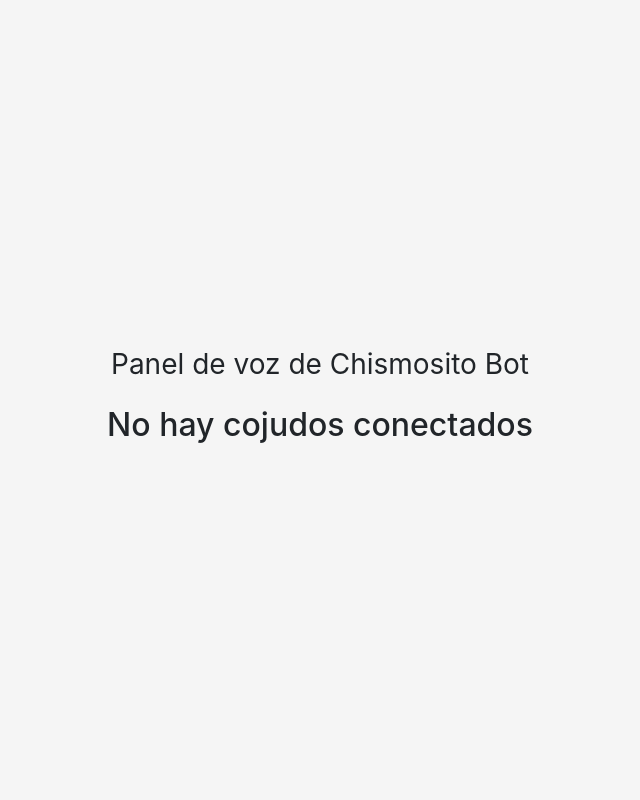
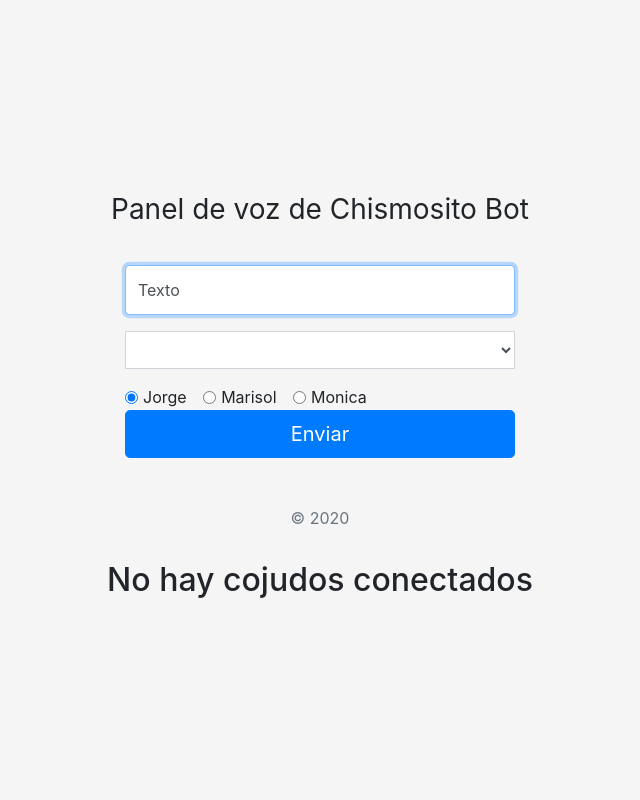
Before and after one commit to sebampuero/dummy-discord-bot, a Python web app: template templates/index.html in a window 1280 px wide. Shown: the whole page, without its empty margins (320-960 px from the left). Run offline with Jinja, Linux system fonts and the light colour scheme; the template is opened without the code that fills it, so the values that code supplies are empty; some libraries are stand-ins or nearby versions.

Commit message:
- fixes - nginx servers static files, flask is the server api

```diff
--- a/Concurrent/Server.py
+++ b/Concurrent/Server.py
@@ -20,5 +20,5 @@ class Server(OurThread):
 
     def run(self):
         app = Flask(__name__, template_folder='../templates/')
-        app.register_blueprint(get_bot_blueprint(self.client, self.voice, self.loop), url_prefix="/")
-        app.run(host="0.0.0.0", port=80, debug=True, use_reloader=False) #TODO: change api endpoint port to 3000 and let nginx handle static data
+        app.register_blueprint(get_bot_blueprint(self.client, self.voice, self.loop), url_prefix="/bot")
+        app.run(host="127.0.0.1", port=3000, debug=True, use_reloader=False) #TODO: change api endpoint port to 3000 and let nginx handle static data
--- a/Quote.py
+++ b/Quote.py
@@ -22,8 +22,9 @@ class Quote():
                 sleep_time = random.randint(3600, 12000)
                 await asyncio.sleep(sleep_time)
                 quote, member_id, guild_id = self.bot_be.select_random_daily_quote()
-                if quote != "" and self.client.system_channel:
-                    await self.client.system_channel.send(quote)
+                guild = self.client.get_guild(guild_id)
+                if quote != "" and guild.system_channel:
+                    await guild.system_channel.send(quote)
             except Exception as e:
                 print(str(e) + " but no problem for daily quote")
                 await asyncio.sleep(5)
--- a/Routes/BotBlueprint.py
+++ b/Routes/BotBlueprint.py
@@ -25,13 +25,13 @@ def get_bot_blueprint(client, voice, event_loop):
 
     bot_blueprint = Blueprint("bot", __name__)
 
-    @bot_blueprint.route("/")
-    def index():
+    @bot_blueprint.route("/members")
+    def get_members():
         members_list_with_voice = []
         for member in guild.members:
             if member.voice != None and not member.bot:
                 members_list_with_voice.append(member.display_name)
-        return render_template("index.html", members=members_list_with_voice)
+        return jsonify({"members": members_list_with_voice})
 
     @bot_blueprint.route("/say", methods=["POST"])
     def reproduce_from_text():
--- a/Voice.py
+++ b/Voice.py
@@ -205,6 +205,7 @@ class VoiceManager:
             await self.voice_client.disconnect(force=True)
             self.state = self.off
             self.prev_state = self.state
+            self.voice_client = None
 
 
 class State(object):
@@ -696,4 +697,6 @@ class Voice():
                 pass
 
     def entered_voice_channel(self, before, after):
-        return after.channel and before.channel == None and before.channel != after.channel
+        if after.channel and before.channel:
+            return before.channel.name != after.channel.name
+        return after.channel and before.channel == None
--- a/cogs/misc.py
+++ b/cogs/misc.py
@@ -24,9 +24,8 @@ class misc(commands.Cog):
 
     @commands.Cog.listener()
     async def on_member_join(self, member):
-        guild_id = member.guild.id
-        if self.client.system_channel:
-            await self.client.system_channel.send(f"Hola {member.display_name}, bienvenido a este canal de mierda")
+        if member.guild.system_channel:
+            await member.guild.system_channel.send(f"Hola {member.display_name}, bienvenido a este canal de mierda")
 
     @commands.Cog.listener()
     async def on_message(self, message):
--- a/templates/index.html
+++ b/templates/index.html
@@ -10,156 +10,29 @@
     <title>Chismosito Bot</title>
 
 
+    <script src="https://code.jquery.com/jquery-3.5.1.min.js"
+    integrity="sha256-9/aliU8dGd2tb6OSsuzixeV4y/faTqgFtohetphbbj0=" crossorigin="anonymous"></script>
     <!-- Bootstrap core CSS -->
     <link rel="stylesheet" href="https://stackpath.bootstrapcdn.com/bootstrap/4.4.1/css/bootstrap.min.css"
         integrity="sha384-Vkoo8x4CGsO3+Hhxv8T/Q5PaXtkKtu6ug5TOeNV6gBiFeWPGFN9MuhOf23Q9Ifjh" crossorigin="anonymous">
 
+    <link rel="stylesheet" href="static/css/styles.css">
     <meta name="theme-color" content="#563d7c">
-
-
-    <style>
-        .bd-placeholder-img {
-            font-size: 1.125rem;
-            text-anchor: middle;
-            -webkit-user-select: none;
-            -moz-user-select: none;
-            -ms-user-select: none;
-            user-select: none;
-        }
-
-        @media (min-width: 768px) {
-            .bd-placeholder-img-lg {
-                font-size: 3.5rem;
-            }
-        }
-
-        html,
-        body {
-            height: 100%;
-        }
-
-        body {
-            display: -ms-flexbox;
-            display: flex;
-            -ms-flex-align: center;
-            align-items: center;
-            padding-top: 40px;
-            padding-bottom: 40px;
-            background-color: #f5f5f5;
-        }
-
-        .form-signin {
-            width: 100%;
-            max-width: 420px;
-            padding: 15px;
-            margin: auto;
-        }
-
-        .form-label-group {
-            position: relative;
-            margin-bottom: 1rem;
-        }
-
-        .form-label-group>input,
-        .form-label-group>label {
-            height: 3.125rem;
-            padding: .75rem;
-        }
-
-        .form-label-group>label {
-            position: absolute;
-            top: 0;
-            left: 0;
-            display: block;
-            width: 100%;
-            margin-bottom: 0;
-            /* Override default `<label>` margin */
-            line-height: 1.5;
-            color: #495057;
-            pointer-events: none;
-            cursor: text;
-            /* Match the input under the label */
-            border: 1px solid transparent;
-            border-radius: .25rem;
-            transition: all .1s ease-in-out;
-        }
-
-        .form-label-group input::-webkit-input-placeholder {
-            color: transparent;
-        }
-
-        .form-label-group input:-ms-input-placeholder {
-            color: transparent;
-        }
-
-        .form-label-group input::-ms-input-placeholder {
-            color: transparent;
-        }
-
-        .form-label-group input::-moz-placeholder {
-            color: transparent;
-        }
-
-        .form-label-group input::placeholder {
-            color: transparent;
-        }
-
-        .form-label-group input:not(:placeholder-shown) {
-            padding-top: 1.25rem;
-            padding-bottom: .25rem;
-        }
-
-        .form-label-group input:not(:placeholder-shown)~label {
-            padding-top: .25rem;
-            padding-bottom: .25rem;
-            font-size: 12px;
-            color: #777;
-        }
-
-        /* Fallback for Edge
--------------------------------------------------- */
-        @supports (-ms-ime-align: auto) {
-            .form-label-group>label {
-                display: none;
-            }
-
-            .form-label-group input::-ms-input-placeholder {
-                color: #777;
-            }
-        }
-
-        /* Fallback for IE
--------------------------------------------------- */
-        @media all and (-ms-high-contrast: none),
-        (-ms-high-contrast: active) {
-            .form-label-group>label {
-                display: none;
-            }
-
-            .form-label-group input:-ms-input-placeholder {
-                color: #777;
-            }
-        }
-    </style>
 </head>
 
 <body>
     <div class="container">
-        {% if members|length > 0 %}
-        <form class="form-signin" id="send-form" action="/say" method="POST">
-            <div class="text-center mb-4">
-                <h1 class="h3 mb-3 font-weight-normal">Panel de voz de Chismosito Bot</h1>
-            </div>
-
+        <div class="text-center mb-4">
+            <h1 class="h3 mb-3 font-weight-normal">Panel de voz de Chismosito Bot</h1>
+        </div>
+        <form class="form-signin" id="send-form" action="/bot/say" method="POST">
             <div class="form-label-group">
                 <input type="text" id="text" class="form-control" name="text" placeholder="Texto" required autofocus>
                 <label for="text">Texto</label>
             </div>
             <div class="form-label-group">
-                <select class="form-control" id="select_name" name="select_name" style="border-radius: 0px;">
-                    {% for member in members %}
-                    <option value="{{ member }}">{{ member }}</option>
-                    {% endfor %}
+                <select class="form-control" id="members_select" name="select_name" style="border-radius: 0px;">
+                    <!--<option value=""></option>-->
                 </select>
             </div>
 
@@ -184,58 +57,15 @@
             <button id="send" class="btn btn-lg btn-primary btn-block" type="submit">Enviar</button>
             <p class="mt-5 mb-3 text-muted text-center">&copy; 2020</p>
         </form>
-        {% else %}
-        <div class="text-center mb-4">
-            <h1 class="h3 mb-3 font-weight-normal">Panel de voz de Chismosito Bot</h1>
-        </div>
-        <div class="row">
+        <div class="row" id="no_members_container">
             <div class="col-12">
                 <h2 style="text-align: center;">No hay cojudos conectados</h2>
             </div>
         </div>
-        {% endif %}
     </div>
 </body>
 
-<script src="https://code.jquery.com/jquery-3.5.1.min.js"
-    integrity="sha256-9/aliU8dGd2tb6OSsuzixeV4y/faTqgFtohetphbbj0=" crossorigin="anonymous"></script>
 
-<script>
-
-    function objectifyForm(formArray) {//serialize data function
-
-        var returnArray = {};
-        for (var i = 0; i < formArray.length; i++) {
-            returnArray[formArray[i]['name']] = formArray[i]['value'];
-        }
-        return returnArray;
-    }
-
-    $(document).ready(function () {
-        $(function () {
-            var frm = $('#send-form');
-            frm.submit(function (ev) {
-                ev.preventDefault();
-                obj = objectifyForm(frm.serializeArray())
-                if (obj.text.length > 250) {
-                    alert("Texto muy grande")
-                    return;
-                }
-                $.ajax({
-                    type: frm.attr('method'),
-                    url: frm.attr('action'),
-                    data: JSON.stringify(obj),
-                    contentType: "application/json",
-                    success: function (data, textStatus, xhr) {
-                        $("input#text").val("")
-                        $("input#member_name").val("")
-                        alert(data.message)
-                    }
-                });
-            });
-        });
-    })
-
-</script>
+<script src="static/js/script.js"></script>
 
 </html>
--- /dev/null
+++ b/templates/static/css/styles.css
@@ -0,0 +1,123 @@
+
+        .bd-placeholder-img {
+            font-size: 1.125rem;
+            text-anchor: middle;
+            -webkit-user-select: none;
+            -moz-user-select: none;
+            -ms-user-select: none;
+            user-select: none;
+        }
+
+        @media (min-width: 768px) {
+            .bd-placeholder-img-lg {
+                font-size: 3.5rem;
+            }
+        }
+
+        html,
+        body {
+            height: 100%;
+        }
+
+        body {
+            display: -ms-flexbox;
+            display: flex;
+            -ms-flex-align: center;
+            align-items: center;
+            padding-top: 40px;
+            padding-bottom: 40px;
+            background-color: #f5f5f5;
+        }
+
+        .form-signin {
+            width: 100%;
+            max-width: 420px;
+            padding: 15px;
+            margin: auto;
+        }
+
+        .form-label-group {
+            position: relative;
+            margin-bottom: 1rem;
+        }
+
+        .form-label-group>input,
+        .form-label-group>label {
+            height: 3.125rem;
+            padding: .75rem;
+        }
+
+        .form-label-group>label {
+            position: absolute;
+            top: 0;
+            left: 0;
+            display: block;
+            width: 100%;
+            margin-bottom: 0;
+            /* Override default `<label>` margin */
+            line-height: 1.5;
+            color: #495057;
+            pointer-events: none;
+            cursor: text;
+            /* Match the input under the label */
+            border: 1px solid transparent;
+            border-radius: .25rem;
+            transition: all .1s ease-in-out;
+        }
+
+        .form-label-group input::-webkit-input-placeholder {
+            color: transparent;
+        }
+
+        .form-label-group input:-ms-input-placeholder {
+            color: transparent;
+        }
+
+        .form-label-group input::-ms-input-placeholder {
+            color: transparent;
+        }
+
+        .form-label-group input::-moz-placeholder {
+            color: transparent;
+        }
+
+        .form-label-group input::placeholder {
+            color: transparent;
+        }
+
+        .form-label-group input:not(:placeholder-shown) {
+            padding-top: 1.25rem;
+            padding-bottom: .25rem;
+        }
+
+        .form-label-group input:not(:placeholder-shown)~label {
+            padding-top: .25rem;
+            padding-bottom: .25rem;
+            font-size: 12px;
+            color: #777;
+        }
+
+        /* Fallback for Edge
+-------------------------------------------------- */
+        @supports (-ms-ime-align: auto) {
+            .form-label-group>label {
+                display: none;
+            }
+
+            .form-label-group input::-ms-input-placeholder {
+                color: #777;
+            }
+        }
+
+        /* Fallback for IE
+-------------------------------------------------- */
+        @media all and (-ms-high-contrast: none),
+        (-ms-high-contrast: active) {
+            .form-label-group>label {
+                display: none;
+            }
+
+            .form-label-group input:-ms-input-placeholder {
+                color: #777;
+            }
+        }
--- /dev/null
+++ b/templates/static/js/script.js
@@ -0,0 +1,61 @@
+function objectifyForm(formArray) {//serialize data function
+
+    var returnArray = {};
+    for (var i = 0; i < formArray.length; i++) {
+        returnArray[formArray[i]['name']] = formArray[i]['value'];
+    }
+    return returnArray;
+}
+
+function populateMembersSelect(membersArr) {
+    let $members_select = $("#members_select")
+    for(let i = 0; i < membersArr.length; i++){
+        $members_select.append(`<option value="${membersArr[i]}">${membersArr[i]}</option>`)
+    }
+}
+
+$(document).ready(function () {
+    $(function () {
+
+        $.ajax({
+            type: "GET",
+            url: "/bot/members",
+            contentType: "application/json",
+            success: function(data, textStatus, xhr) {
+                let $form = $("#sendform")
+                let $cont = $("#no_members_container")
+                membersArr = data.members
+                if(membersArr.length == 0) {
+                    $form.hide()
+                    $cont.show()
+                }else{
+                    $cont.hide()
+                    $form.show()
+                    populateMembersSelect(membersArr)
+                }
+            }
+        })
+
+
+        var frm = $('#send-form');
+        frm.submit(function (ev) {
+            ev.preventDefault();
+            obj = objectifyForm(frm.serializeArray())
+            if (obj.text.length > 250) {
+                alert("Texto muy grande")
+                return;
+            }
+            $.ajax({
+                type: frm.attr('method'),
+                url: frm.attr('action'),
+                data: JSON.stringify(obj),
+                contentType: "application/json",
+                success: function (data, textStatus, xhr) {
+                    $("input#text").val("")
+                    $("input#member_name").val("")
+                    alert(data.message)
+                }
+            });
+        });
+    });
+})
--- a/users_audio_map.json
+++ b/users_audio_map.json
@@ -47,7 +47,8 @@
             "audios": [
                 "./assets/audio/edu.mp3",
                 "./assets/audio/edu2.mp3",
-                "./assets/audio/496255394767962132.mp3"
+                "./assets/audio/496255394767962132.mp3",
+                "./assets/audio/496255394767962133.mp3"
             ]
         }
     },
```
